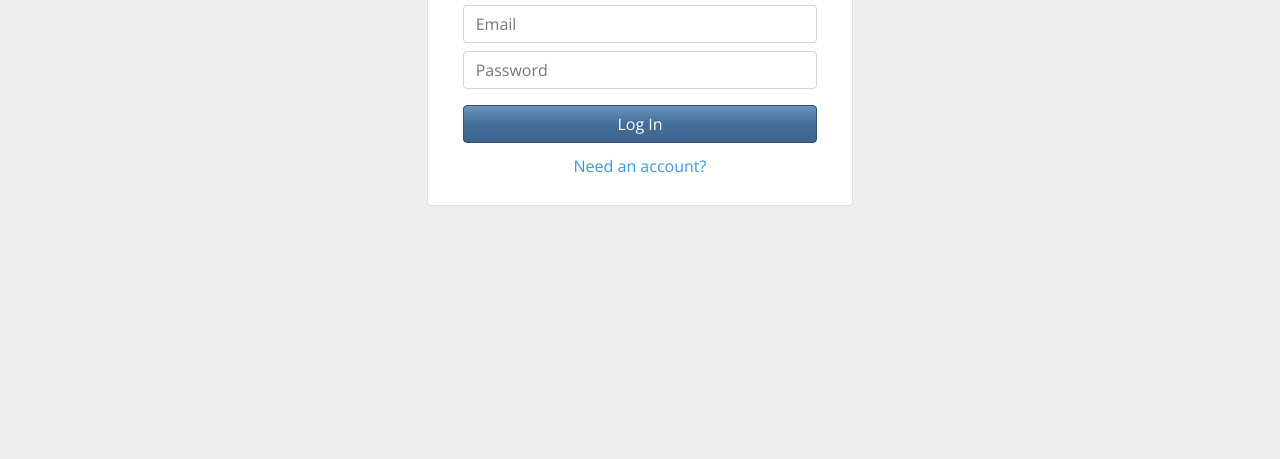
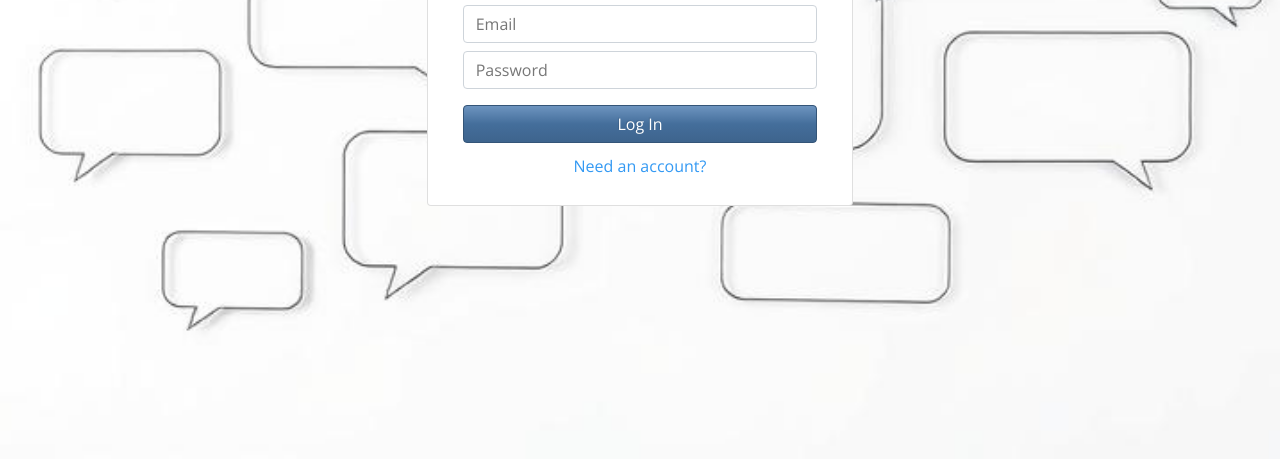
Before and after one commit to Orodri6/WebDevProject, a plain HTML site: page index.html in a window 1280 px wide. Shown: the part 341-800 px from the top of the page. Drawn offline with nearby package versions, Linux system fonts and the light colour scheme; some packages are replaced by stand-ins of ours; a script that the page names is missing.

Commit message:
Update
Added folders to help organize and added a background

```diff
--- /dev/null
+++ b/css/style.css
@@ -0,0 +1,8 @@
+body {
+    background-image: url('images/bg.jpeg');
+    background-size: cover;
+    background-position: center center;
+    background-attachment: fixed;
+    height: 100vh;
+    margin: 0;
+}
--- a/index.html
+++ b/index.html
@@ -5,7 +5,7 @@
     <meta name="viewport" content="width=device-width, initial-scale=1.0">
     <title>Feedback App</title>
     <link rel="stylesheet" href="https://cdn.jsdelivr.net/npm/bootswatch@4.5.2/dist/spacelab/bootstrap.min.css" integrity="sha384-F1AY0h4TrtJ8OCUQYOzhcFzUTxSOxuaaJ4BeagvyQL8N9mE4hrXjdDsNx249NpEc" crossorigin="anonymous">
-    <link rel="stylesheet" href="styles.css">
+    <link rel="stylesheet" href="css/style.css">
 </head>
 <body class="bg-light">
     <!-- Main Div Tag-->
@@ -49,4 +49,4 @@
 <script src="https://cdn.jsdelivr.net/npm/bootstrap@5.3.3/dist/js/bootstrap.bundle.min.js" integrity="sha384-YvpcrYf0tY3lHB60NNkmXc5s9fDVZLESaAA55NDzOxhy9GkcIdslK1eN7N6jIeHz" crossorigin="anonymous"></script>
 <script src="https://cdn.jsdelivr.net/npm/sweetalert2@11"></script>
 <script src="https://code.jquery.com/jquery-3.7.1.min.js" integrity="sha256-/JqT3SQfawRcv/BIHPThkBvs0OEvtFFmqPF/lYI/Cxo=" crossorigin="anonymous"></script>
-<script src="app.js"></script>
+<script src="js/app.js"></script>
```
Also changed, not shown: css/images/bg.jpeg (added), js/app.js (renamed from app.js), style.css (deleted).
